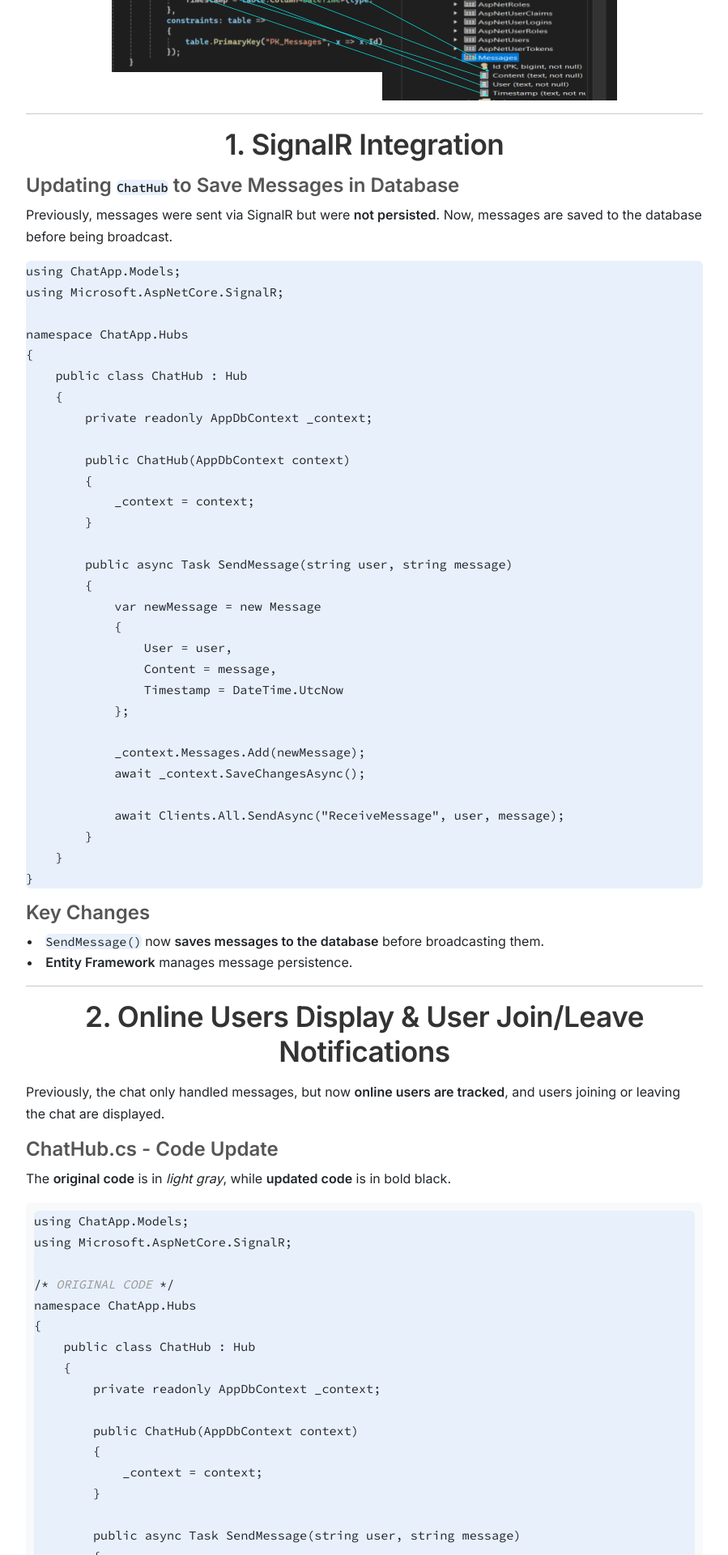
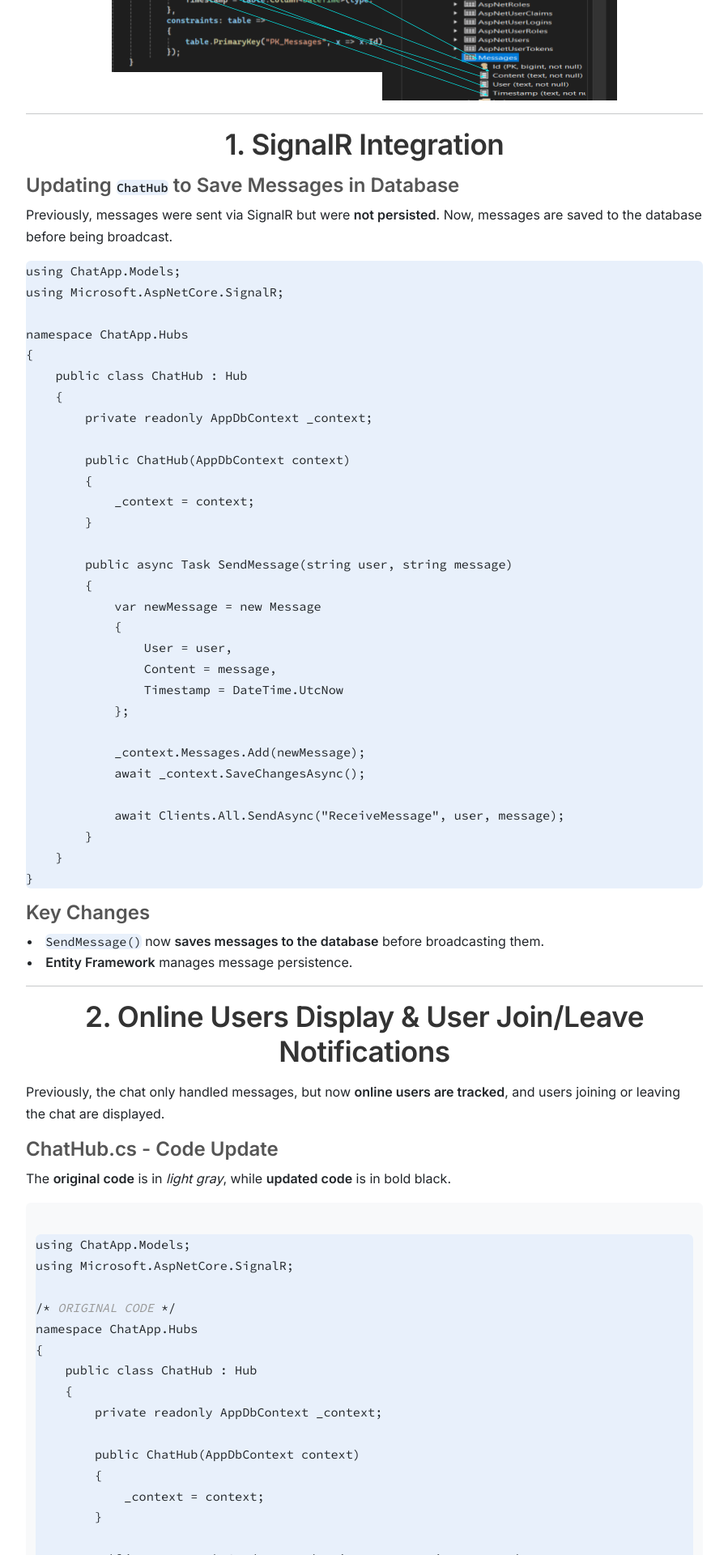
Before and after one commit to JWalshe86/ChatApp, a Jekyll site: the page built from docs/ChatAppPartTwo.md, in a window 1280 px wide. Shown: the part 4480-6400 px from the top of the page at 81% size, without its empty margins (190-1089 px from the left). Built offline with Jekyll 4.4.1, drawn with Linux system fonts in a browser that asks for light colours.

Commit message:
Update custom.css

```diff
--- a/docs/assets/css/custom.css
+++ b/docs/assets/css/custom.css
@@ -139,17 +139,18 @@
     font-style: italic;
 }
 
-/* Darker black for updated code */
+/* Dark black for updated code */
 .code-block .updated {
     color: #222 !important; /* Strong contrast */
     font-weight: bold;
 }
 
-/* Code block background */
+/* Code block styling */
 .code-block {
-    background-color: #f8f9fa !important; /* Soft gray */
-    padding: 10px;
+    background-color: #f8f9fa !important; /* Light background */
+    padding: 12px;
     border-radius: 6px;
     overflow-x: auto;
     font-family: 'Source Code Pro', monospace;
+    white-space: pre-wrap; /* Ensures wrapping */
 }
```
